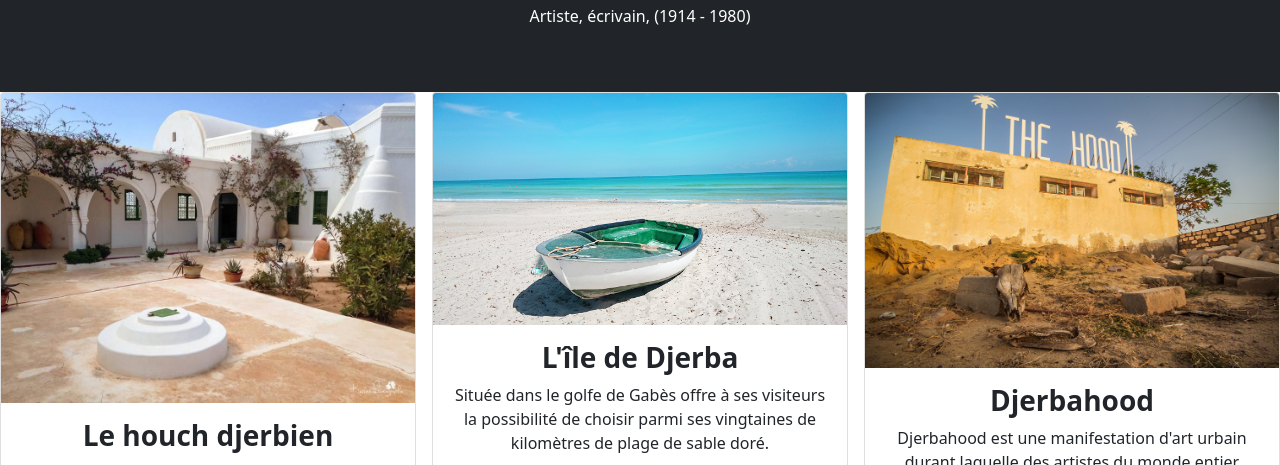
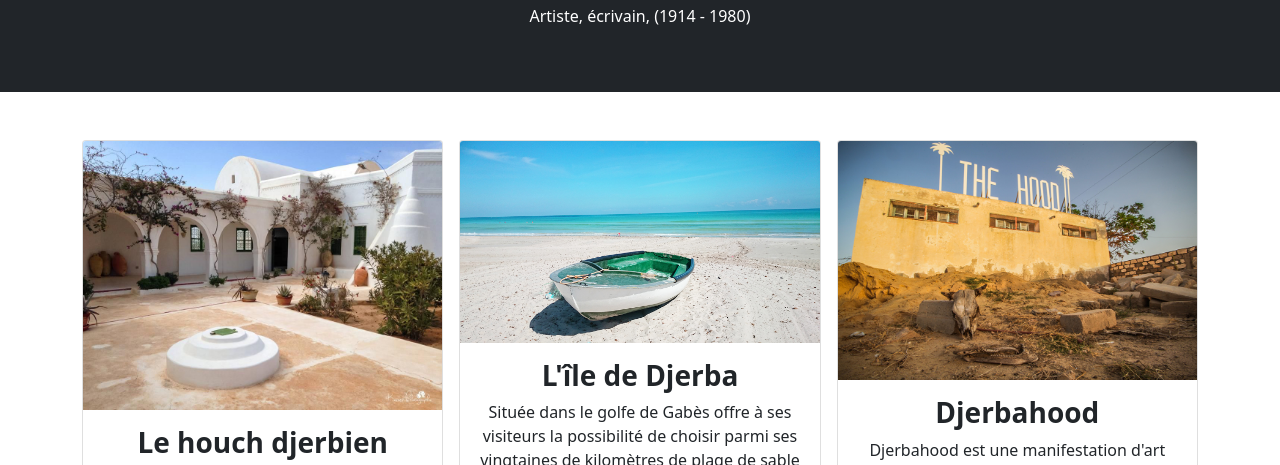
Before and after one commit to yannicl/pwa-bootstrap, a plain HTML site: page index.html in a window 1280 px wide. Shown: the part 300-765 px from the top of the page. Drawn offline with Linux system fonts and the light colour scheme.

Commit message:
Chgt index

```diff
--- a/index.html
+++ b/index.html
@@ -72,6 +72,7 @@
       </p>
     </div>
   </div>
+  <div class="container col-xl-12 col-xxl-12 px-6 py-5">
   <div class="row row-cols-1 row-cols-md-3 g-3">
     <div class="col-lg-4 col-md-12">
       <div class="card text-center">
```
